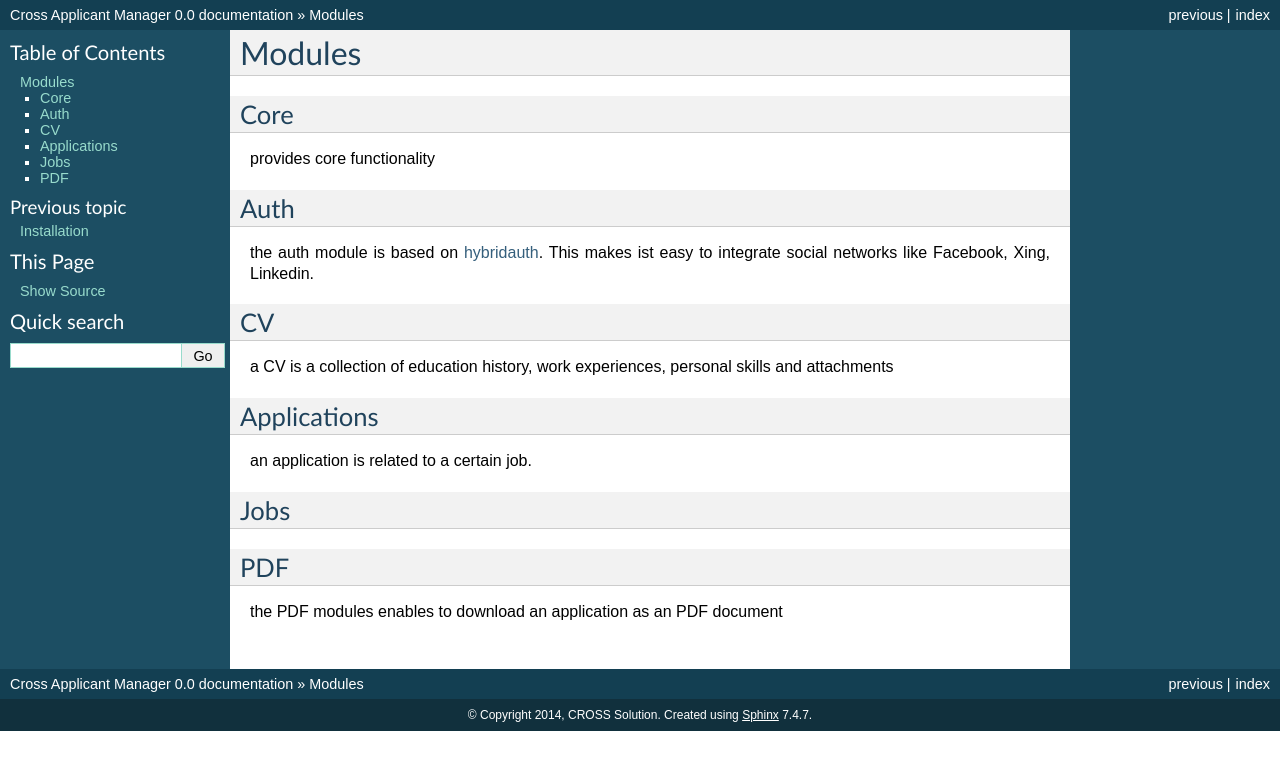
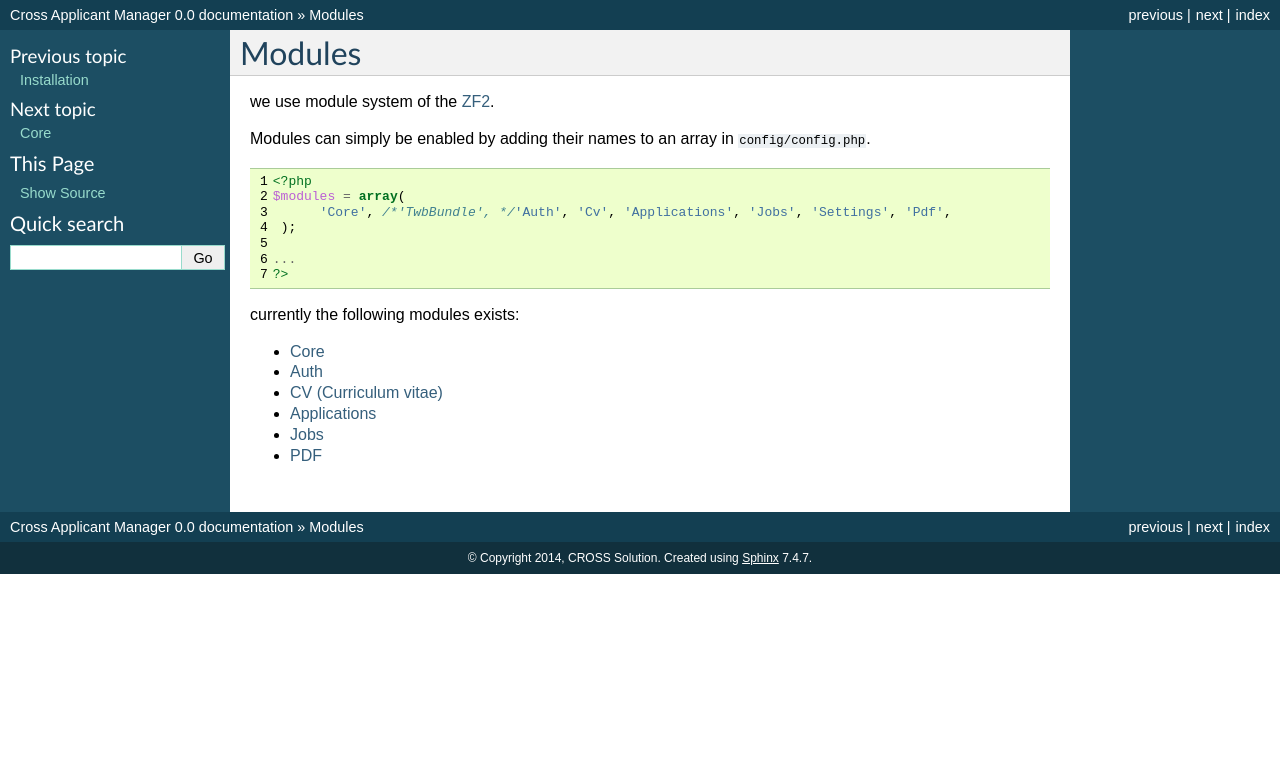
Before and after one commit to cross-solution/YawikDocs, a Sphinx documentation site: the page built from source/modules.rst, in a window 1280 px wide. Shown: the top 770 px of the page. Built offline with Sphinx 7.4.7, drawn with Linux system fonts in a browser that asks for light colours.

Commit message:
* splits modules section into different directories.

```diff
--- a/source/modules.rst
+++ b/source/modules.rst
@@ -1,33 +1,31 @@
 Modules
 =======
 
-Core
-----
+we use module system of the ZF2_.
 
-provides core functionality
+.. _ZF2: http://framework.zend.com/manual/2.0/en/modules/zend.module-manager.intro.html
 
-Auth
-----
+Modules can simply be enabled by adding their names to an array in ``config/config.php``.
 
-the auth module is based on hybridauth_. This makes ist easy to integrate social networks like Facebook, Xing, Linkedin.
+.. code-block:: php
+   :linenos:
 
-.. _hybridauth: http://hybridauth.sourceforge.net/
+   <?php
+   $modules = array(
+         'Core', /*'TwbBundle', */'Auth', 'Cv', 'Applications', 'Jobs', 'Settings', 'Pdf',
+    );
 
-CV
---
+   ...
+   ?>
 
-a CV is a collection of education history, work experiences, personal skills and attachments
+currently the following modules exists:
 
-Applications
-------------
+.. toctree::
+   :maxdepth: 2
 
-an application is related to a certain job.
-
-Jobs
-----
-
-
-PDF
----
-
-the PDF modules enables to download an application as an PDF document
+   modules/core/index
+   modules/auth/index
+   modules/cv/index
+   modules/applications/index
+   modules/jobs/index
+   modules/pdf/index
--- /dev/null
+++ b/source/modules/applications/index.rst
@@ -0,0 +1,6 @@
+.. index:: Applications
+
+Applications
+------------
+
+an application is related to a certain job.
--- /dev/null
+++ b/source/modules/core/index.rst
@@ -0,0 +1,6 @@
+.. index:: Core
+
+Core
+----
+
+provides core functionality
--- /dev/null
+++ b/source/modules/cv/index.rst
@@ -0,0 +1,4 @@
+CV (Curriculum vitae)
+---------------------
+
+a CV is a collection of education history, work experiences, personal skills and attachments
--- /dev/null
+++ b/source/modules/jobs/index.rst
@@ -0,0 +1,4 @@
+.. index:: Jobs
+
+Jobs
+----
--- /dev/null
+++ b/source/modules/pdf/index.rst
@@ -0,0 +1,6 @@
+.. index:: PDF
+
+PDF
+---
+
+the PDF modules enables to download an application as an PDF document
```
Also changed, not shown: source/installation.rst (+27 -6 lines), source/modules/auth/index.rst (added, +8 -0 lines).
